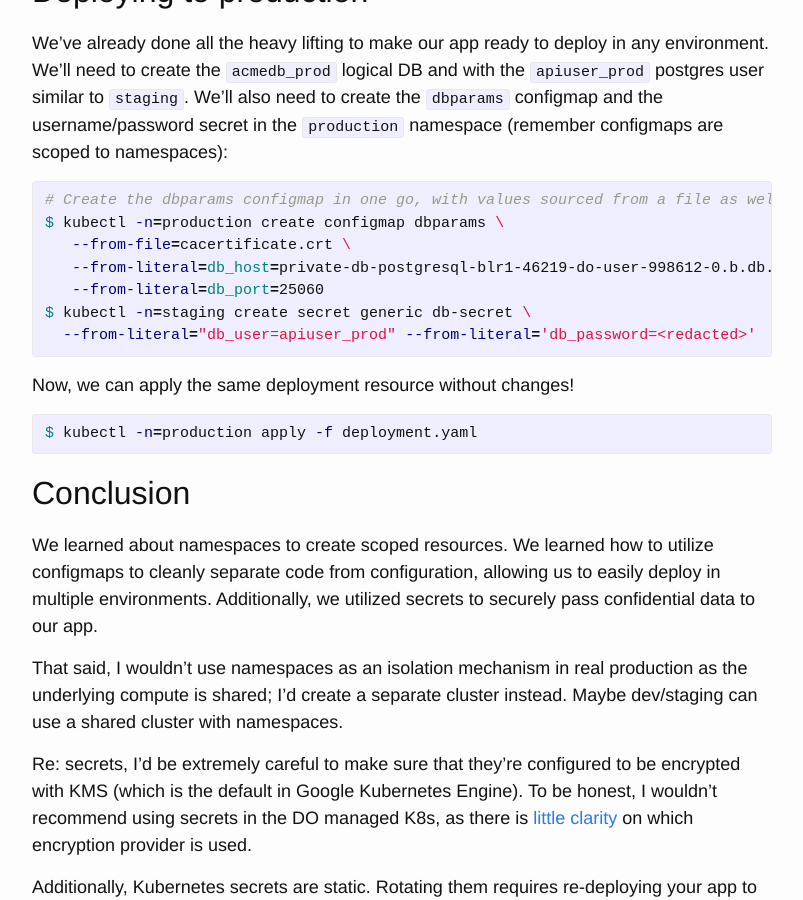
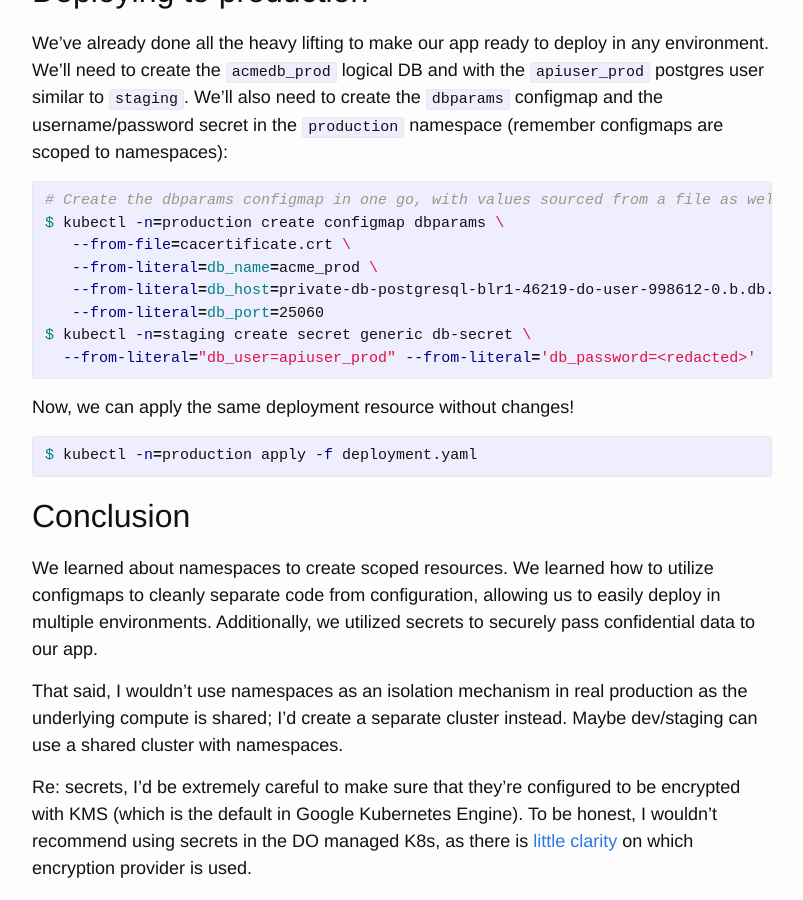
Before and after one commit to juggernaut/juggernaut.github.io, a Jekyll site: the page built from _posts/2021-11-04-exploring-kubernetes-deploying-multiple-environments.markdown, in a window 1280 px wide and 900 px high, scrolled down 7390 px. Shown: the whole window, without its empty margins (238-1041 px from the left). Built offline with Jekyll 4.4.1, drawn with Linux system fonts in a browser that asks for light colours.

Commit message:
Add missing configmap value for db name

```diff
--- a/_posts/2021-11-04-exploring-kubernetes-deploying-multiple-environments.markdown
+++ b/_posts/2021-11-04-exploring-kubernetes-deploying-multiple-environments.markdown
@@ -266,6 +266,7 @@ We've already done all the heavy lifting to make our app ready to deploy in any
 # Create the dbparams configmap in one go, with values sourced from a file as well as literal values
 $ kubectl -n=production create configmap dbparams \
    --from-file=cacertificate.crt \
+   --from-literal=db_name=acme_prod \
    --from-literal=db_host=private-db-postgresql-blr1-46219-do-user-998612-0.b.db.ondigitalocean.com \
    --from-literal=db_port=25060
 $ kubectl -n=staging create secret generic db-secret \
```
